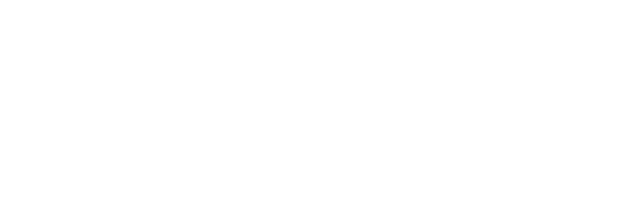
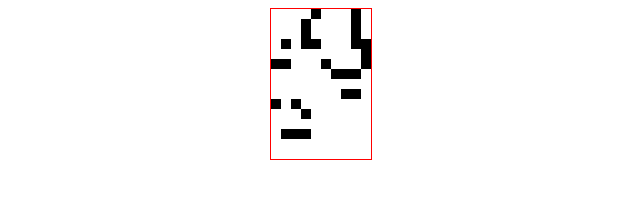
Before and after one commit to gziolo/game-of-life-es6, a website: page example/index.html in a window 1280 px wide. Shown: the whole page, without its empty margins (319-959 px from the left). Drawn offline with Linux system fonts and the light colour scheme.

Commit message:
Example implemented to show how game of life works

```diff
--- a/example/index.html
+++ b/example/index.html
@@ -3,14 +3,63 @@
 <head lang="en">
   <meta charset="UTF-8">
   <title>Game of life - ES6 implementation</title>
+
+  <style>
+    #game-of-life {
+      border: 1px solid red;
+      margin: 0 auto;
+    }
+    .cell {
+      float: left;
+      height: 10px;
+      width: 10px;
+    }
+    .cell.active {
+      background-color: #000;
+    }
+  </style>
 </head>
 <body>
 
+<div id="game-of-life"></div>
+
 <script src="../dist/bundle.js"></script>
 <script>
-  world = new GameOfLife.World(1, 1);
-  console.log(world.getCoordinateAt(1, 1));
+  // Very simple vanilla JavaScript implementation
+  var x = 10,
+    y = 15,
+    element = document.getElementById('game-of-life'),
+    world = new GameOfLife.World(x, y);
+
+  element.style.height = (y * 10) + 'px';
+  element.style.width = (x * 10) + 'px';
+
+  function renderWorld(element, world) {
+    var i, j, node, className, child,
+      fragment = new DocumentFragment();
+
+    while (child = element.firstChild) {
+      element.removeChild(child);
+    }
+    for (i = 1; i <= y; i++) {
+      for (j = 1; j <= x; j++) {
+        node = document.createElement('span');
+        className = 'cell cell-' + j + '-' + i;
+        if (world.getCoordinateAt(j, i).hasLiveCell()) {
+          className += ' active';
+        }
+        node.className = className;
+        fragment.appendChild(node);
+      }
+    }
+    element.appendChild(fragment);
+  }
+
+  renderWorld(element, world);
+  setInterval(function() {
+    world.tick();
+    renderWorld(element, world);
+  }, 500);
 </script>
-
 </body>
 </html>
--- a/grunt/browserify.js
+++ b/grunt/browserify.js
@@ -15,7 +15,7 @@ module.exports = {
     },
     options: {
       browserifyOptions: {
-        standalone: 'GameOfLife.World'
+        standalone: 'GameOfLife'
       }
     }
   }
--- /dev/null
+++ b/lib/index.js
@@ -0,0 +1,3 @@
+import World from './domain/world';
+
+export {World};
```
Also changed, not shown: dist/bundle.js.
